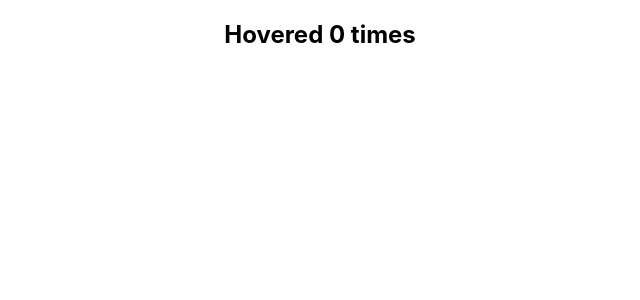
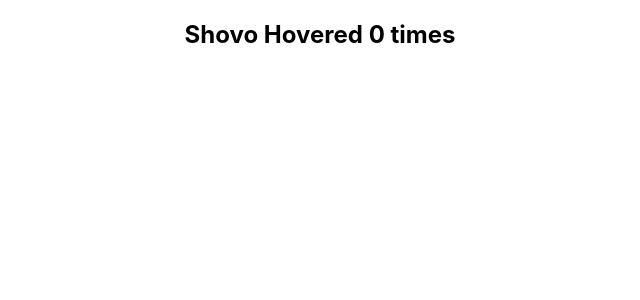
Before and after one commit to NewajShovo/learningReactProject, a React (Create React App) app: page / in a window 1280 px wide. Shown: the top 300 px of the page, without its empty margins (320-960 px from the left). Built offline with nearby package versions, Linux system fonts and the light colour scheme.

Commit message:
HOC implementation with a name

```diff
--- a/src/components/ClickCounter.js
+++ b/src/components/ClickCounter.js
@@ -1,4 +1,6 @@
 import React, { Component } from "react";
+
+import UpdatedComponent from "./withCounter";
 
 class ClickCounter extends Component {
   state = {
@@ -14,11 +16,11 @@ class ClickCounter extends Component {
   render() {
     return (
       <button onClick={this.incrementCount}>
-        {" "}
+        {this.props.name}
         Clicked {this.state.count} times
       </button>
     );
   }
 }
 
-export default ClickCounter;
+export default UpdatedComponent(ClickCounter);
--- a/src/components/HoverCounter.jsx
+++ b/src/components/HoverCounter.jsx
@@ -1,4 +1,6 @@
 import React, { Component } from "react";
+
+import UpdatedComponent from "./withCounter";
 
 class HoverCounter extends Component {
   state = {
@@ -15,11 +17,11 @@ class HoverCounter extends Component {
     return (
       <div>
         <h2 onMouseOver={this.incrementHover}>
-          Hovered {this.state.hoverCount} times
+          {this.props.name} Hovered {this.state.hoverCount} times
         </h2>
       </div>
     );
   }
 }
 
-export default HoverCounter;
+export default UpdatedComponent(HoverCounter);
--- /dev/null
+++ b/src/components/withCounter.jsx
@@ -0,0 +1,12 @@
+import React from "react";
+
+const UpdatedComponent = (OriginalComponent) => {
+  class NewComponent extends React.Component {
+    render() {
+      return <OriginalComponent name="Shovo" />;
+    }
+  }
+  return NewComponent;
+};
+
+export default UpdatedComponent;
```
